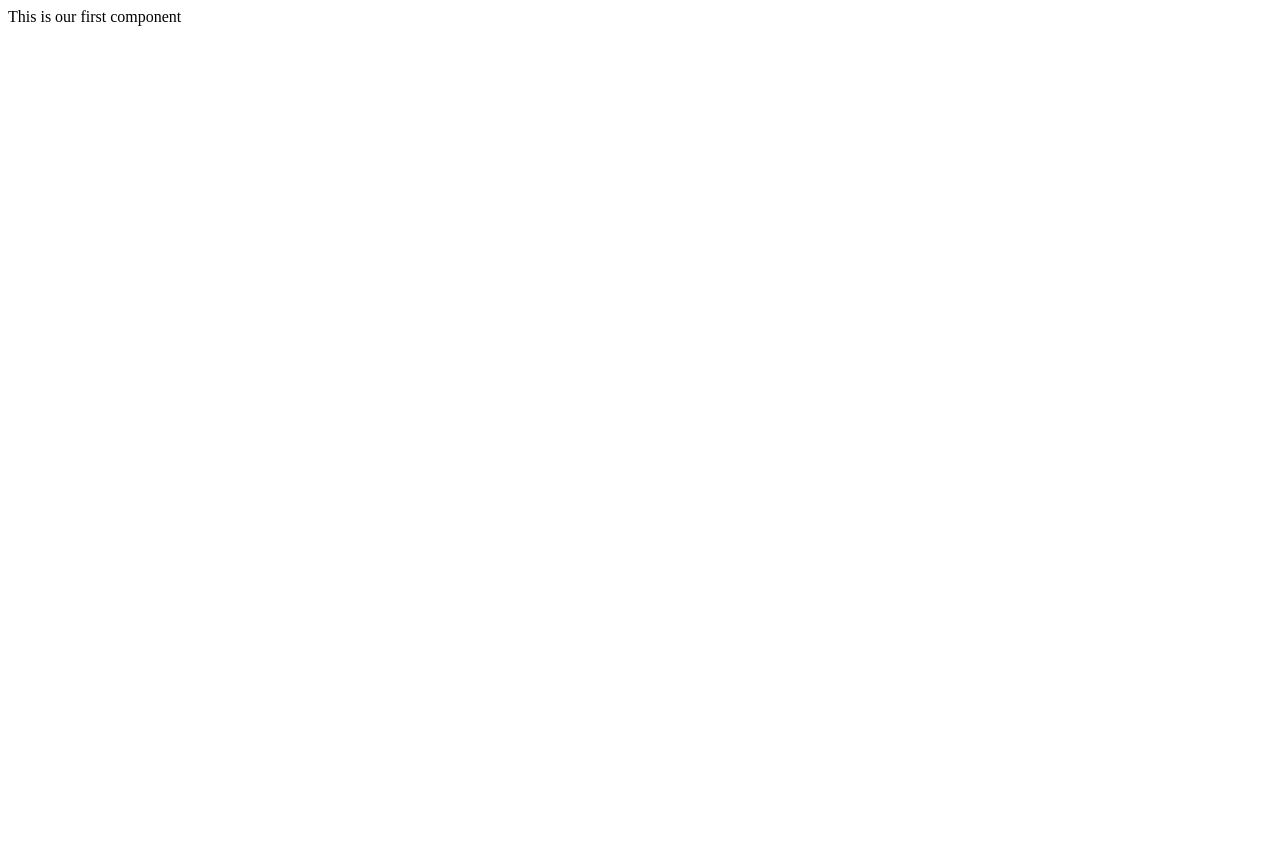
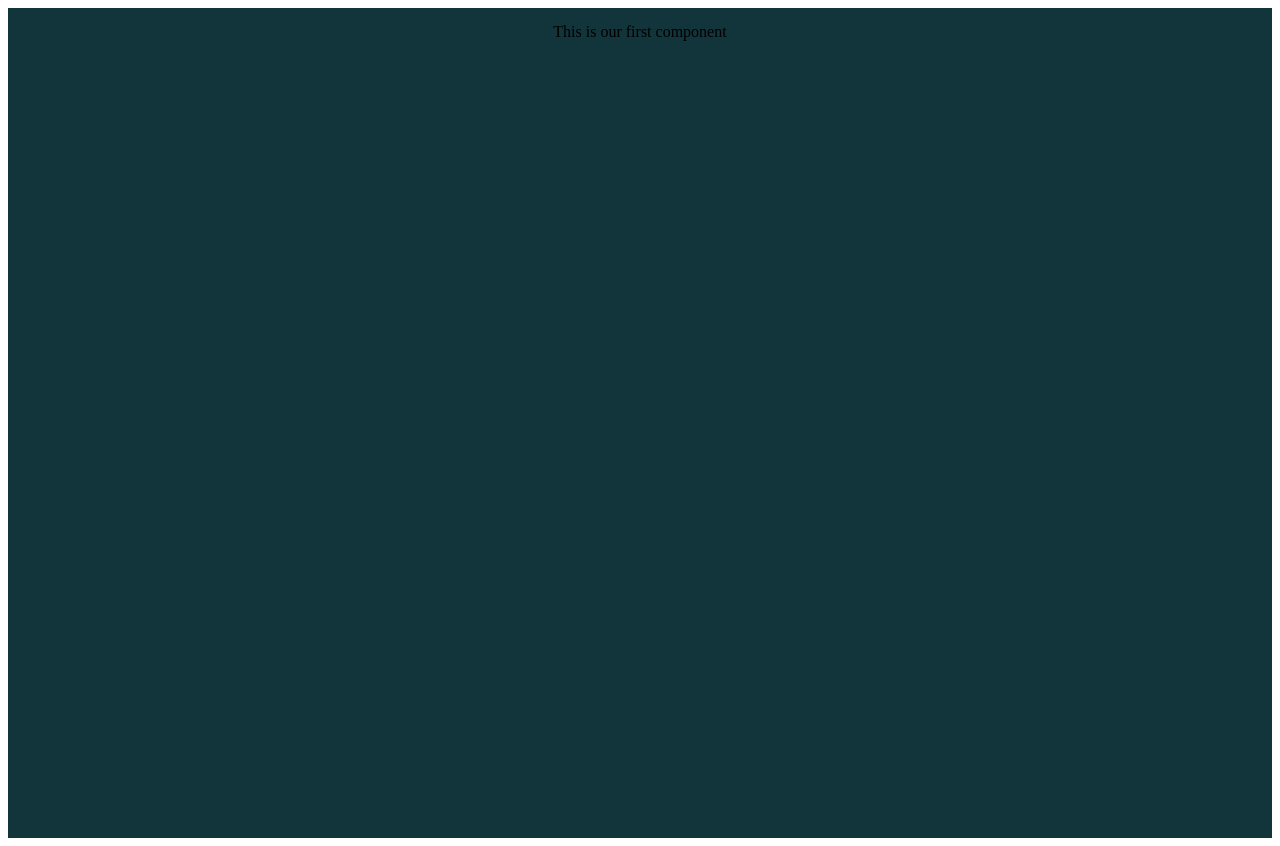
Before and after one commit to ash730xo/udemy_reactCC, a React (Vite) app: page / in a window 1280 px wide. Before the commit the page ends 800 px from the top, so only its background shows below. Built offline with nearby package versions, Linux system fonts and the light colour scheme.

Commit message:
updated app  & App classname style

```diff
--- /dev/null
+++ b/src/App.css
@@ -0,0 +1,8 @@
+.App {
+   text-align: center;
+   min-height: 100vh;
+   height: 100%;
+   padding: 15px;
+   background-color: #12343b;
+
+}
--- a/src/App.jsx
+++ b/src/App.jsx
@@ -1,10 +1,15 @@
+import React from "react";
+import './App.css'
+
 //arrow function
 function App() {
   // JSX
   return (
-    <div>This is our first component</div>
+    <div className="App">This is our first component</div>
   )
 }
 
+
+
 // How to export component
 export default App;
```
